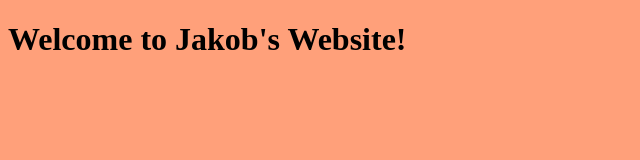
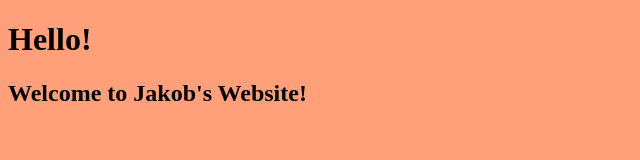
Before and after one commit to Jgeiger15/Prework-Website-Project, a plain HTML site: page index.html in a window 1280 px wide. Shown: the whole page, without its empty margins (0-640 px from the left). Drawn offline with Linux system fonts and the light colour scheme.

Commit message:
add script.js, connect to index.html

```diff
--- a/index.html
+++ b/index.html
@@ -5,6 +5,7 @@
     <title>My Website</title>
   </head>
   <body>
-    <h1>Welcome to Jakob's Website!</h1>
+    <h1>Hello!</h1>
+    <script src="script.js"></script>
   </body>
 </html>
--- /dev/null
+++ b/script.js
@@ -0,0 +1,3 @@
+const h2 = document.createElement("h2");
+h2.textContent = "Welcome to Jakob's Website!";
+document.querySelector("body").appendChild(h2);
```
